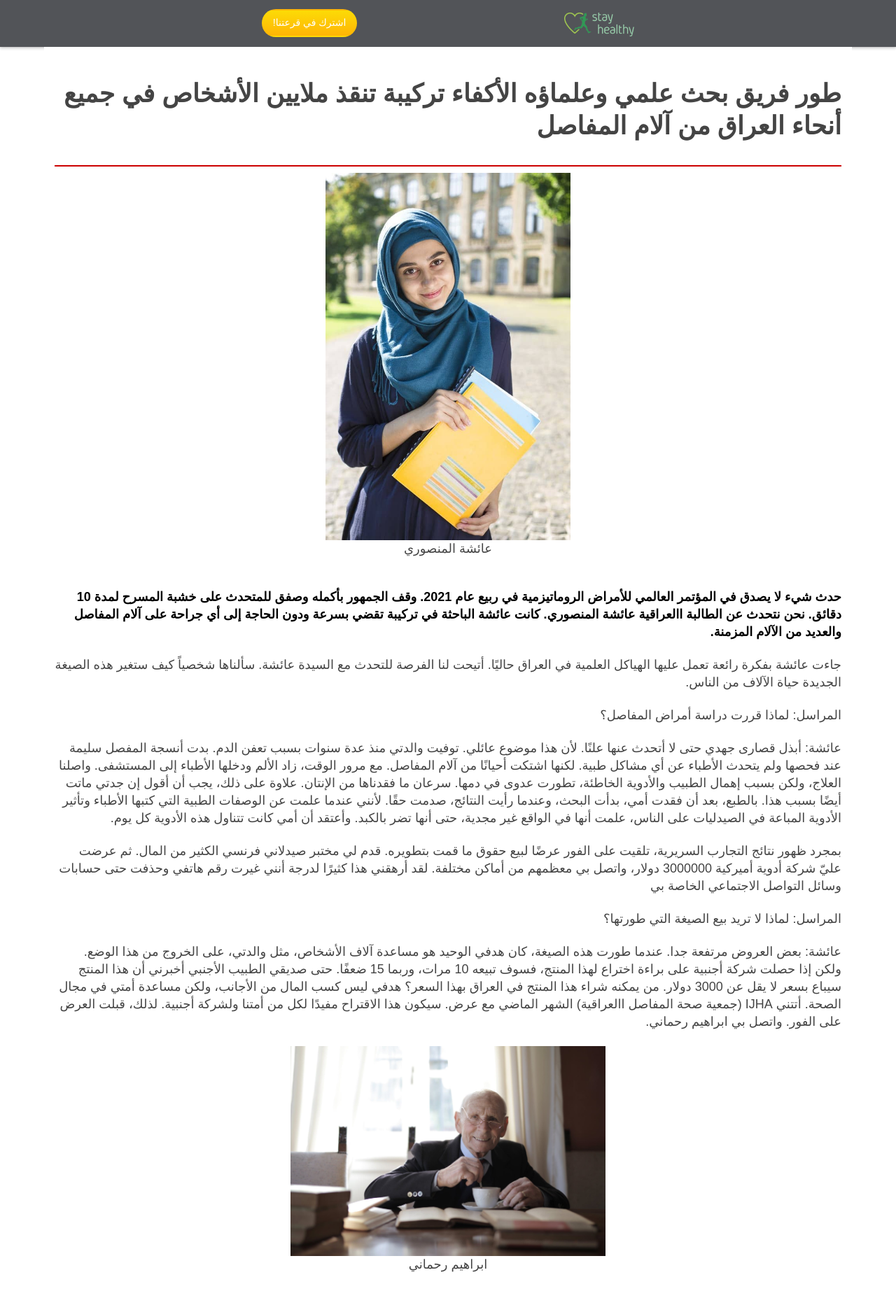
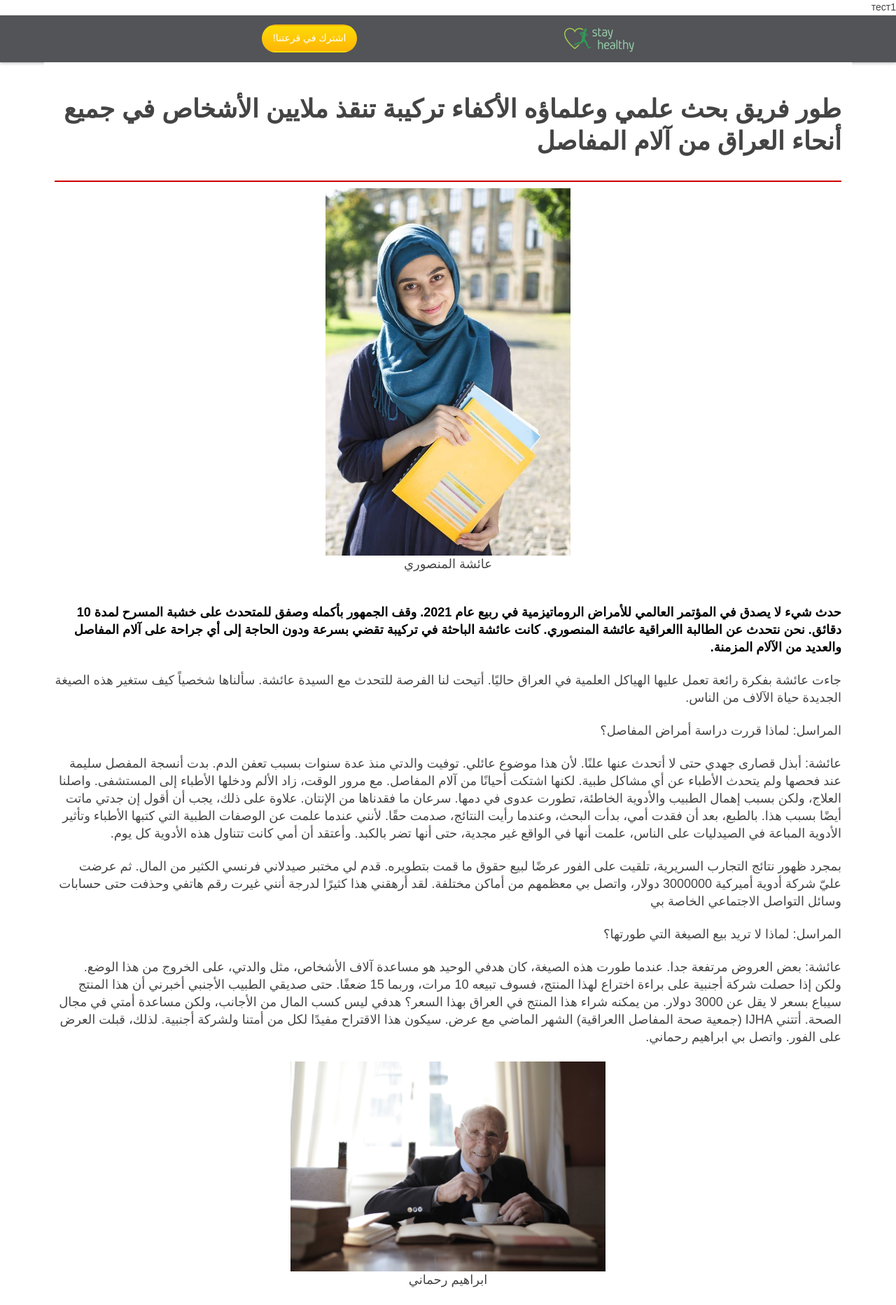
Before and after one commit to advse1/my_test, a PHP site: page / in a window 1280 px wide. Shown: the top 1865 px of the page at 70% size. Run offline with PHP 8.4, Linux system fonts and the light colour scheme; some libraries are stand-ins or nearby versions.

Commit message:
добавил картинку в папку
редактировал индекс

```diff
--- a/v2ga/index.php
+++ b/v2ga/index.php
@@ -1,6 +1,7 @@
 <!DOCTYPE html>
 <?php
 ?>
+тест1
 <html dir="rtl">
     <head>
         <script type="text/javascript">
```
Also changed, not shown: v2ga/6.jpg (added).
